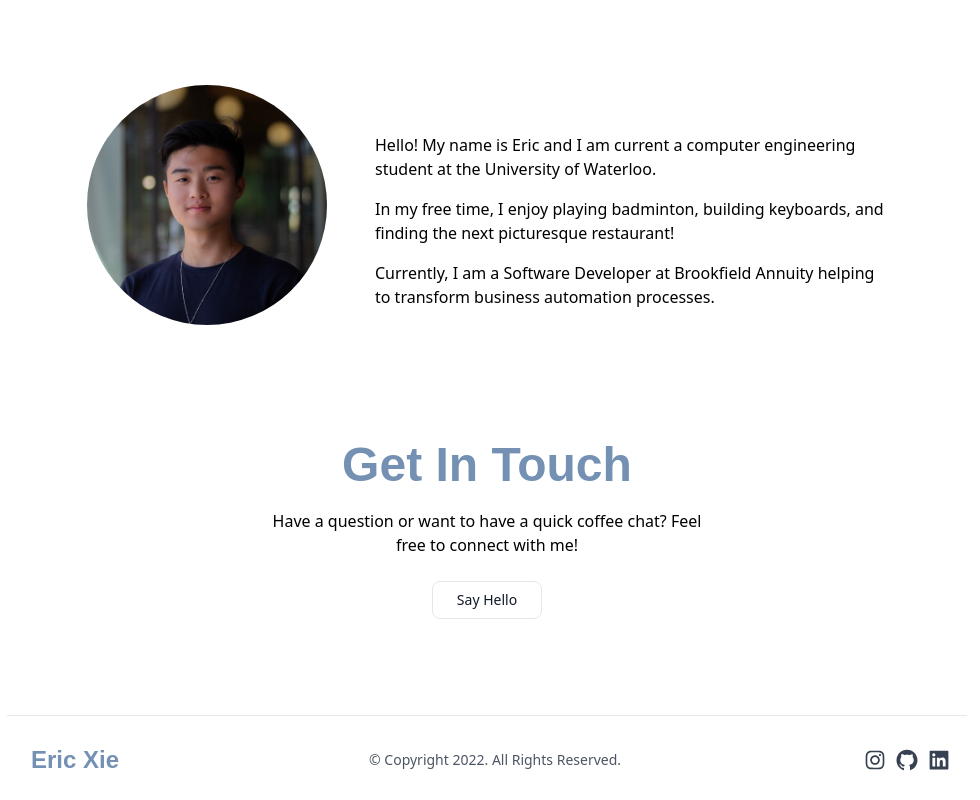
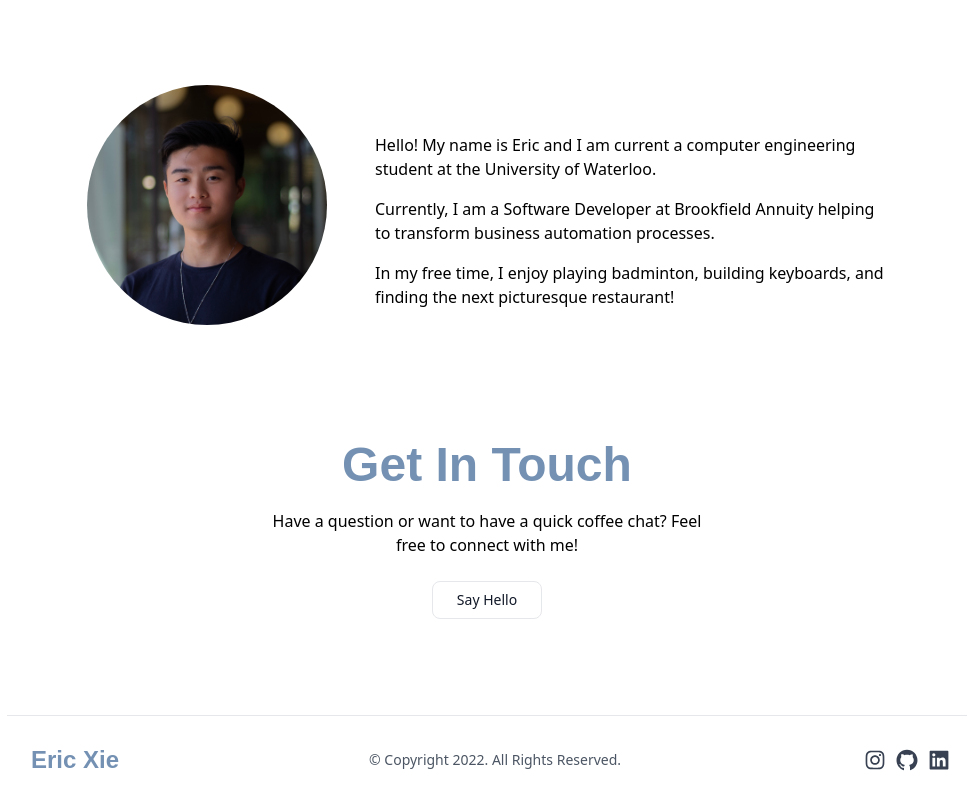
Before and after one commit to ericcxie/personal-website, a Next.js app: page / in a window 1280 px wide. Shown: the part 1993-2793 px from the top of the page, without its empty margins (153-1133 px from the left). Built offline with nearby package versions, Linux system fonts and the light colour scheme.

Commit message:
Update about.js

```diff
--- a/components/sections/about.js
+++ b/components/sections/about.js
@@ -11,8 +11,8 @@ export default function About() {
             </div>
             <div className="mt-8 dark:text-gray-200">
               <p className='mx-auto max-w-lg py-2'>Hello! My name is Eric and I am current a computer engineering student at the University of Waterloo.</p>
+              <p className='mx-auto max-w-lg py-2'>Currently, I am a Software Developer at Brookfield Annuity helping to transform business automation processes.</p>
               <p className='mx-auto max-w-lg py-2'>In my free time, I enjoy playing badminton, building keyboards, and finding the next picturesque restaurant!</p>
-              <p className='mx-auto max-w-lg py-2'>Currently, I am a Software Developer at Brookfield Annuity helping to transform business automation processes.</p>
             </div>
 
 
```
